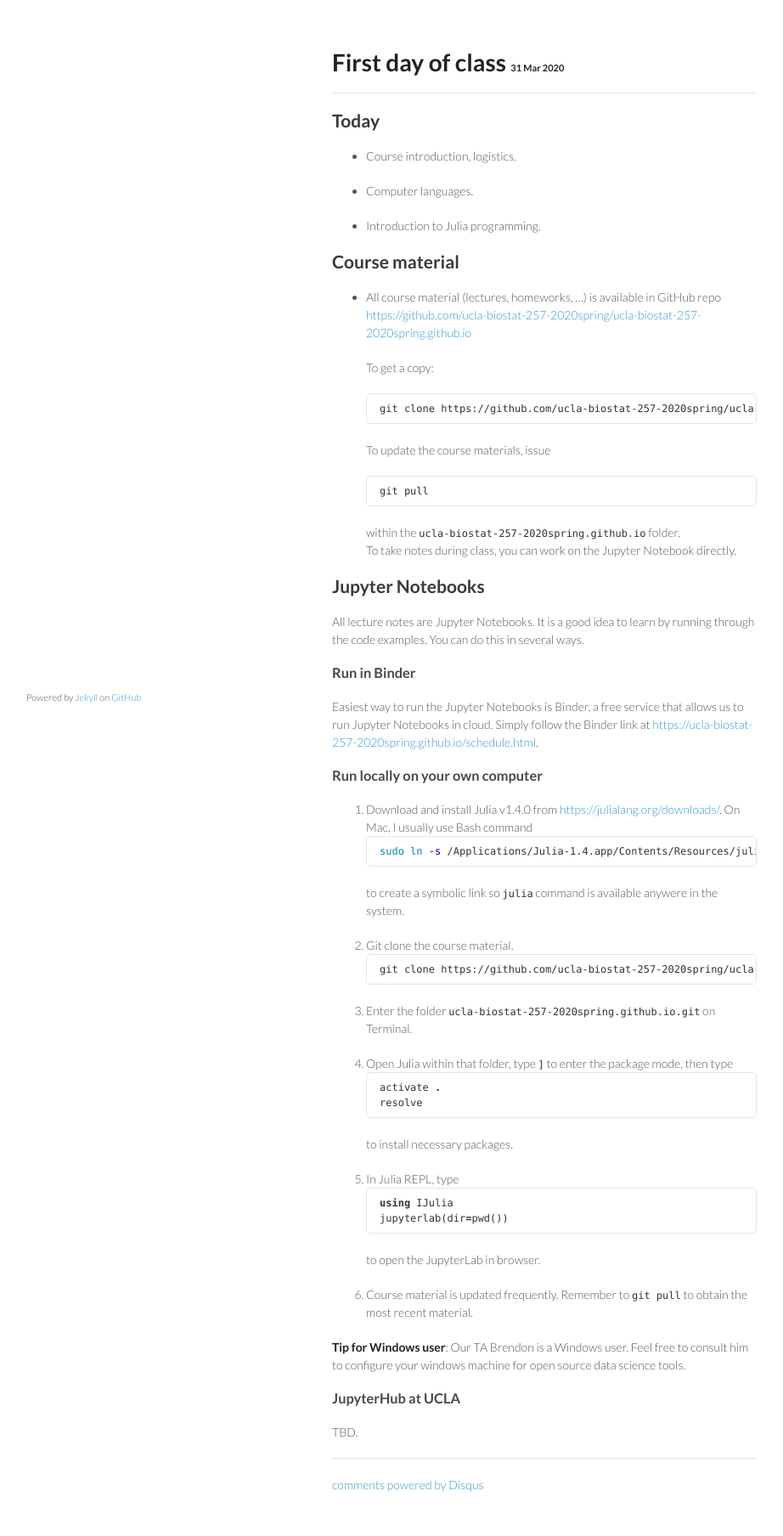
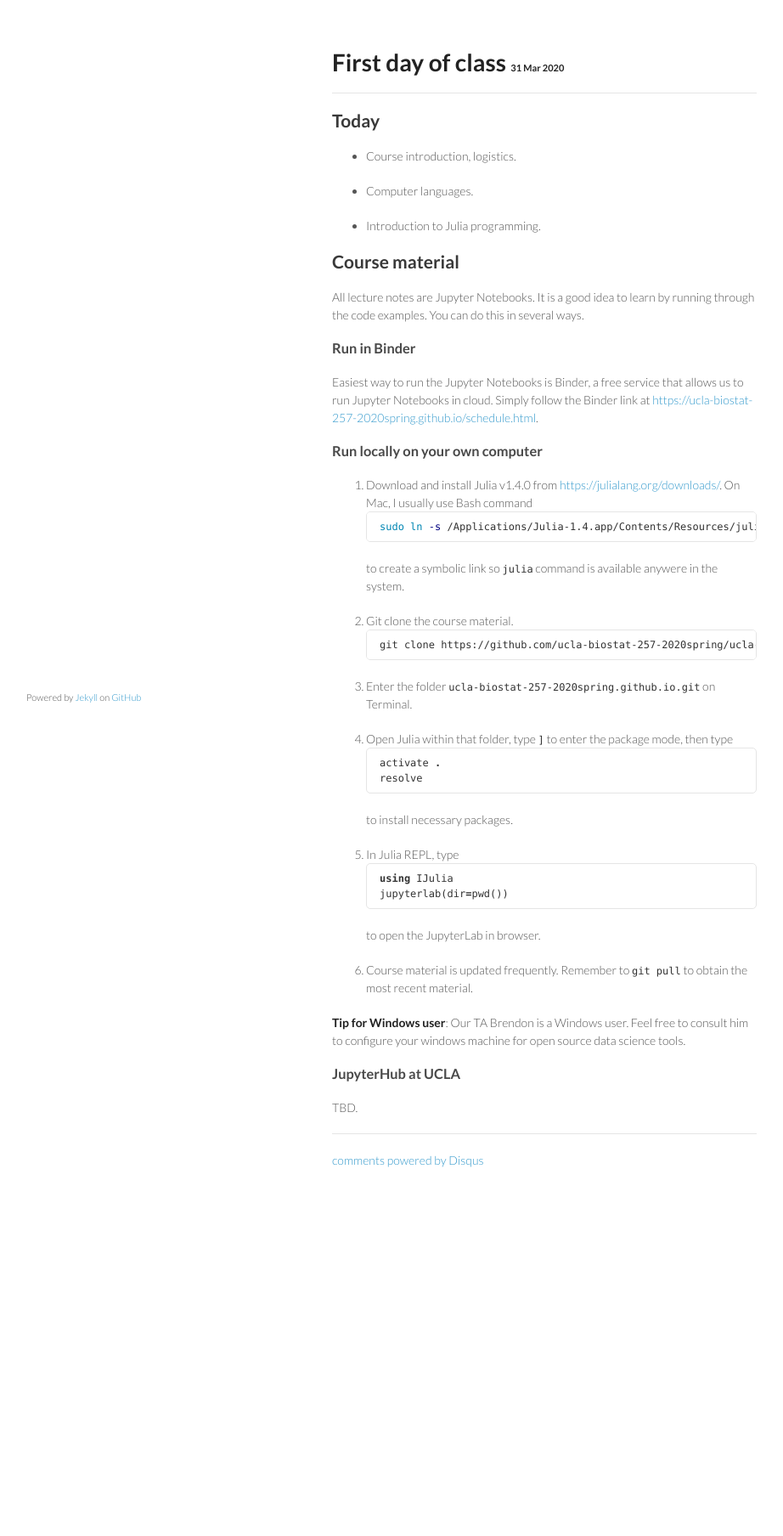
Before and after one commit to ucla-biostat-257-2020spring/ucla-biostat-257-2020spring.github.io, a Jekyll site: the page built from _posts/2020-03-31-week1-day1.md, in a window 1280 px wide. Shown: the whole page at 85% size, without its empty margins (179-1101 px from the left). Built offline with Jekyll 4.4.1, drawn with Linux system fonts in a browser that asks for light colours; comment, search, counter and statistics services are not loaded; after the commit the page ends 1426 px from its top, so only the background shows below that.

Commit message:
delete redundant info on course material

````diff
--- a/_posts/2020-03-31-week1-day1.md
+++ b/_posts/2020-03-31-week1-day1.md
@@ -13,21 +13,6 @@ category: biostat257spring2020
 * Introduction to Julia programming.
 
 ## Course material
-
-* All course material (lectures, homeworks, ...) is available in GitHub repo <https://github.com/ucla-biostat-257-2020spring/ucla-biostat-257-2020spring.github.io>
-
-  To get a copy:
-```bash
-git clone https://github.com/ucla-biostat-257-2020spring/ucla-biostat-257-2020spring.github.io.git
-```
-  To update the course materials, issue
-```bash
-git pull
-```
-within the `ucla-biostat-257-2020spring.github.io` folder.
-  To take notes during class, you can work on the Jupyter Notebook directly.
-
-## Jupyter Notebooks
 
 All lecture notes are Jupyter Notebooks. It is a good idea to learn by running through the code examples. You can do this in several ways.
 
````
